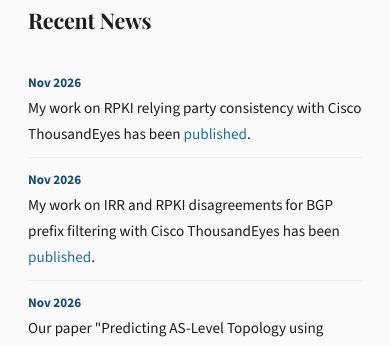
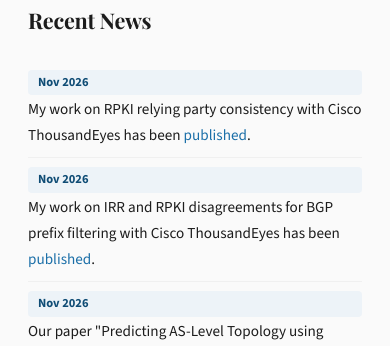
Before and after one commit to usama99/usama99.github.io, a plain HTML site: page index.html in a window 390 px wide. Shown: the part 752-1098 px from the top of the page. Drawn offline with nearby package versions, Linux system fonts and the light colour scheme.

Commit message:
Refactor .news .nd styles for better responsiveness
Updated styles for .news .nd to improve layout and appearance.

```diff
--- a/style.css
+++ b/style.css
@@ -151,11 +151,14 @@ a:hover { color: var(--accent); text-decoration: underline; }
 .news li:last-child { border: none; }
 .news .nd {
   flex-shrink: 0;
-  width: 80px;
-  font-size: .82rem;
+  width: auto;
+  font-size: .78rem;
   font-weight: 700;
-  color: var(--news-date);
-  padding-top: 2px;
+  color: var(--accent);
+  background: var(--tag-bg);
+  padding: 2px 10px;
+  border-radius: 4px;
+  white-space: nowrap;
 }
 
 /* ---------- INTERESTS ---------- */
```
